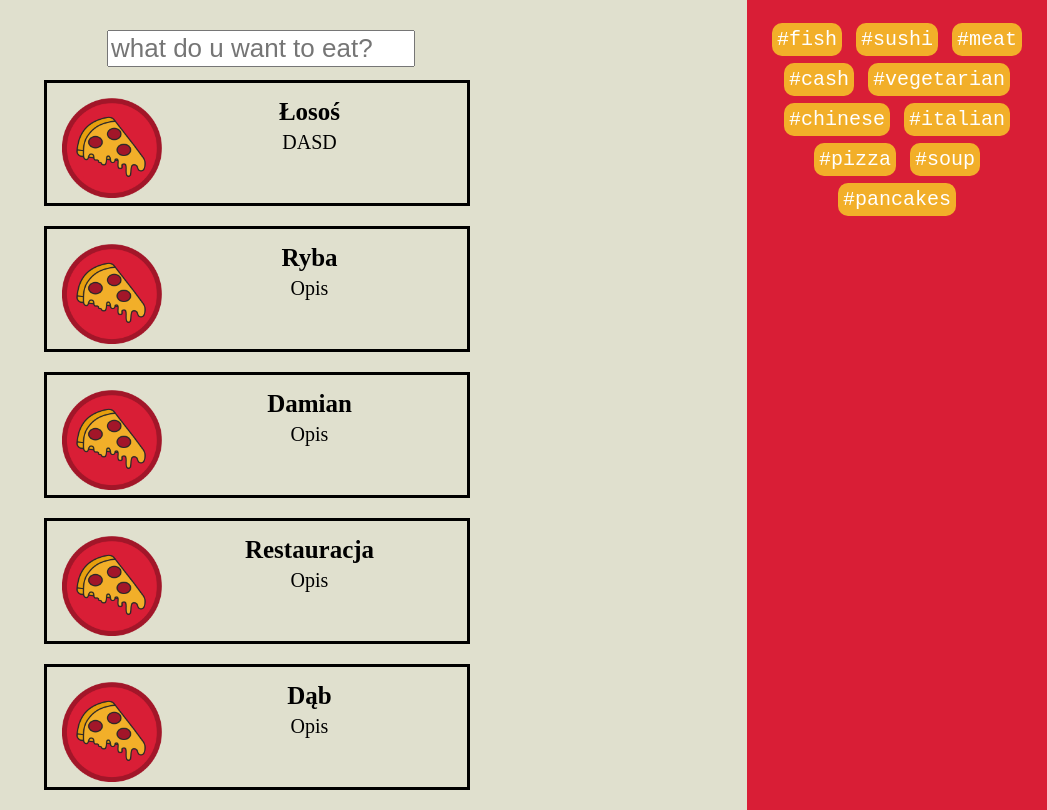
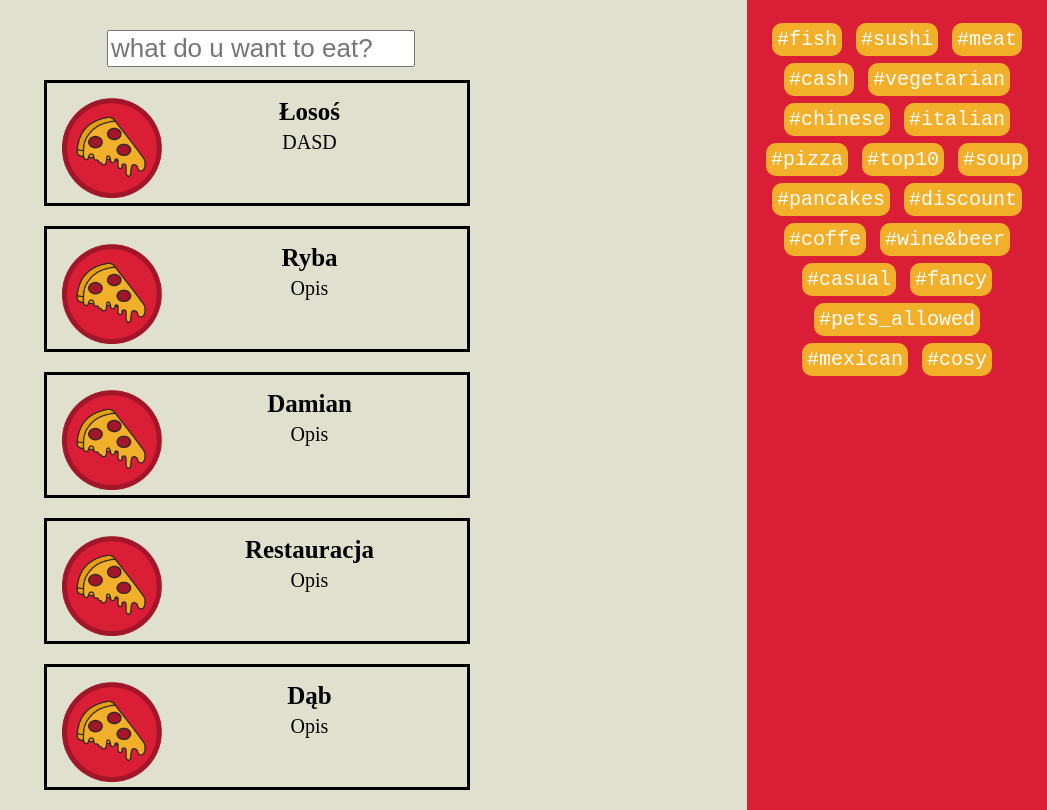
Before and after one commit to Donosik/Hackaton, a PHP site: page /restaurants.php in a window 1280 px wide. Shown: the part 70-880 px from the top of the page, without its empty margins (233-1280 px from the left). Run offline with PHP 8.4, Linux system fonts and the light colour scheme.

Commit message:
więcej tagów

```diff
--- a/functions/fragments.php
+++ b/functions/fragments.php
@@ -116,12 +116,21 @@ function hastagsDiv()
         <a href="restaurants.php?searchEngine=%23sushi">#sushi</a>
         <a href="restaurants.php?searchEngine=%23meat">#meat</a>
         <a href="restaurants.php?searchEngine=%23cash">#cash</a>
-        <a href="restaurants.php?searchEngine=%23fish">#vegetarian</a>
-        <a href="restaurants.php?searchEngine=%23sushi">#chinese</a>
-        <a href="restaurants.php?searchEngine=%23fish">#italian</a>
-        <a href="restaurants.php?searchEngine=%23sushi">#pizza</a>
-        <a href="restaurants.php?searchEngine=%23fish">#soup</a>
-        <a href="restaurants.php?searchEngine=%23sushi">#pancakes</a>
+        <a href="restaurants.php?searchEngine=%23vegetarian">#vegetarian</a>
+        <a href="restaurants.php?searchEngine=%23chinese">#chinese</a>
+        <a href="restaurants.php?searchEngine=%23italian">#italian</a>
+        <a href="restaurants.php?searchEngine=%23pizza">#pizza</a>
+        <a href="restaurants.php?searchEngine=%23top10">#top10</a>
+        <a href="restaurants.php?searchEngine=%23soup">#soup</a>
+        <a href="restaurants.php?searchEngine=%23pancakes">#pancakes</a>
+        <a href="restaurants.php?searchEngine=%23discount">#discount</a>
+        <a href="restaurants.php?searchEngine=%23coffe">#coffe</a>
+        <a href="restaurants.php?searchEngine=%23wine&beer">#wine&beer</a>
+        <a href="restaurants.php?searchEngine=%23casual">#casual</a>
+        <a href="restaurants.php?searchEngine=%23fancy">#fancy</a>
+        <a href="restaurants.php?searchEngine=%23pets_allowed">#pets_allowed</a>
+        <a href="restaurants.php?searchEngine=%23mexican">#mexican</a>
+        <a href="restaurants.php?searchEngine=%23cosy">#cosy</a>
     </div>
 </div>';
 }
--- a/restaurants.php
+++ b/restaurants.php
@@ -25,7 +25,7 @@ HeaderDiv();
 
                 $restaurants = array(
                     array("Łosoś", "DASD", 1,
-                        array("#sushi")),
+                        array("#sushi", "#fish", "#chinese")),
                     array("Ryba", "Opis", 2,
                         array("#sushi")),
                     array("Damian", "Opis", 3,
```
